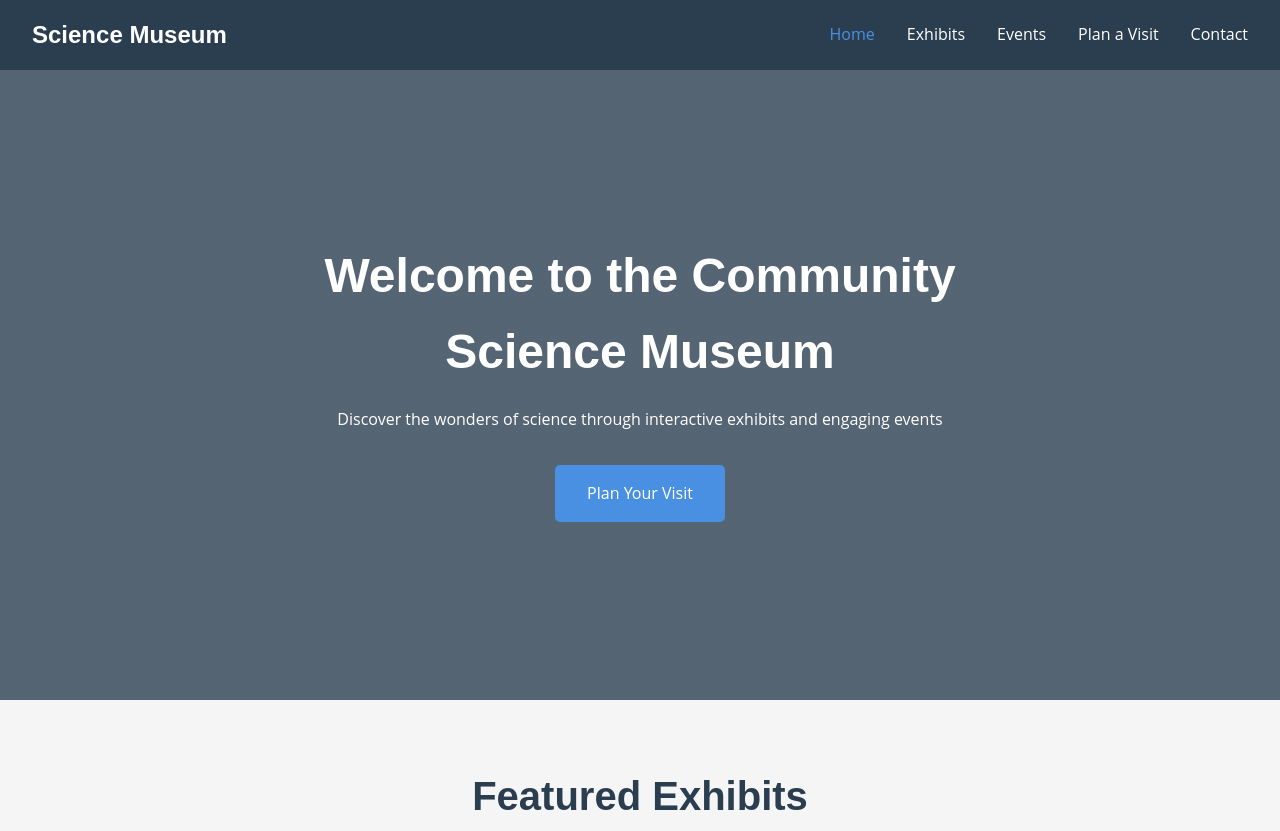
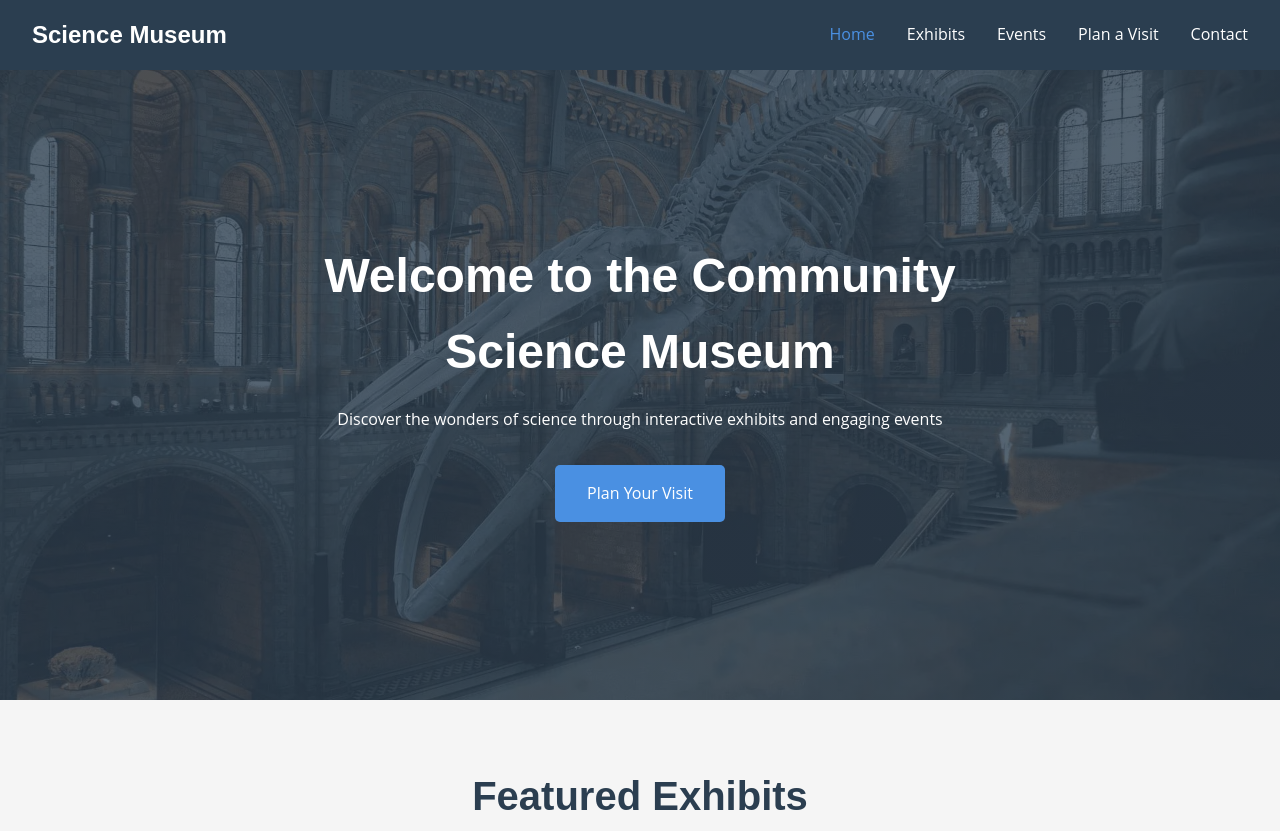
Before and after one commit to halanhub/Semester-project-science-museum, a plain HTML site: page index.html in a window 1280 px wide. Shown: the top 831 px of the page. Drawn offline with Linux system fonts and the light colour scheme; the site is published under a folder, as on GitHub Pages, so addresses that start at the root find nothing.

Commit message:
image update

```diff
--- a/src/css/layout.css
+++ b/src/css/layout.css
@@ -67,7 +67,7 @@
 /* Hero Section (homapage) */
 .hero {
     background: linear-gradient(rgba(43, 62, 80, 0.8), rgba(43, 62, 80, 0.8)),
-                url('/src/images/hero-image.webp') center/cover;
+                url('../images/hero-image.webp') center/cover;
     height: 80vh;
     display: flex;
     align-items: center;
```
